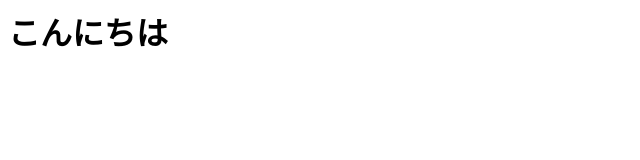
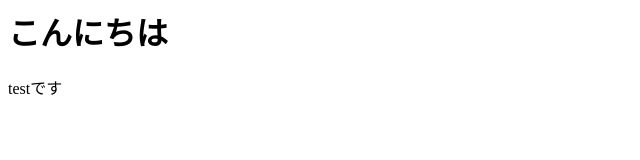
Before and after one commit to takemura-futarino/Future_Letter, a plain HTML site: page index.html in a window 1280 px wide. Shown: the full height of the page, 0-640 px from the left. Drawn offline with Linux system fonts and the light colour scheme.

Commit message:
テストです

```diff
--- a/index.html
+++ b/index.html
@@ -1 +1,2 @@
 <h1>こんにちは</h1>
+<p>testです</p>
```
